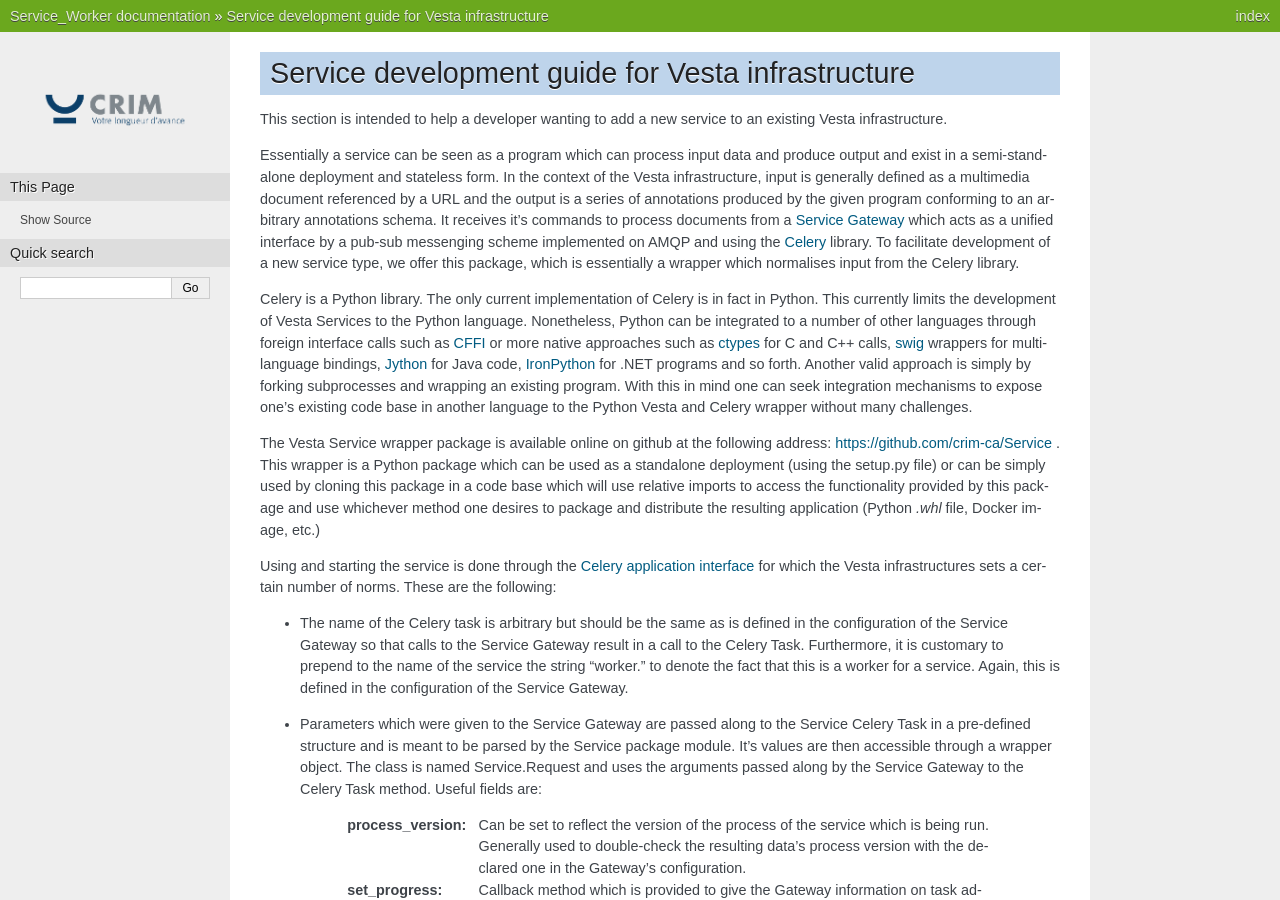
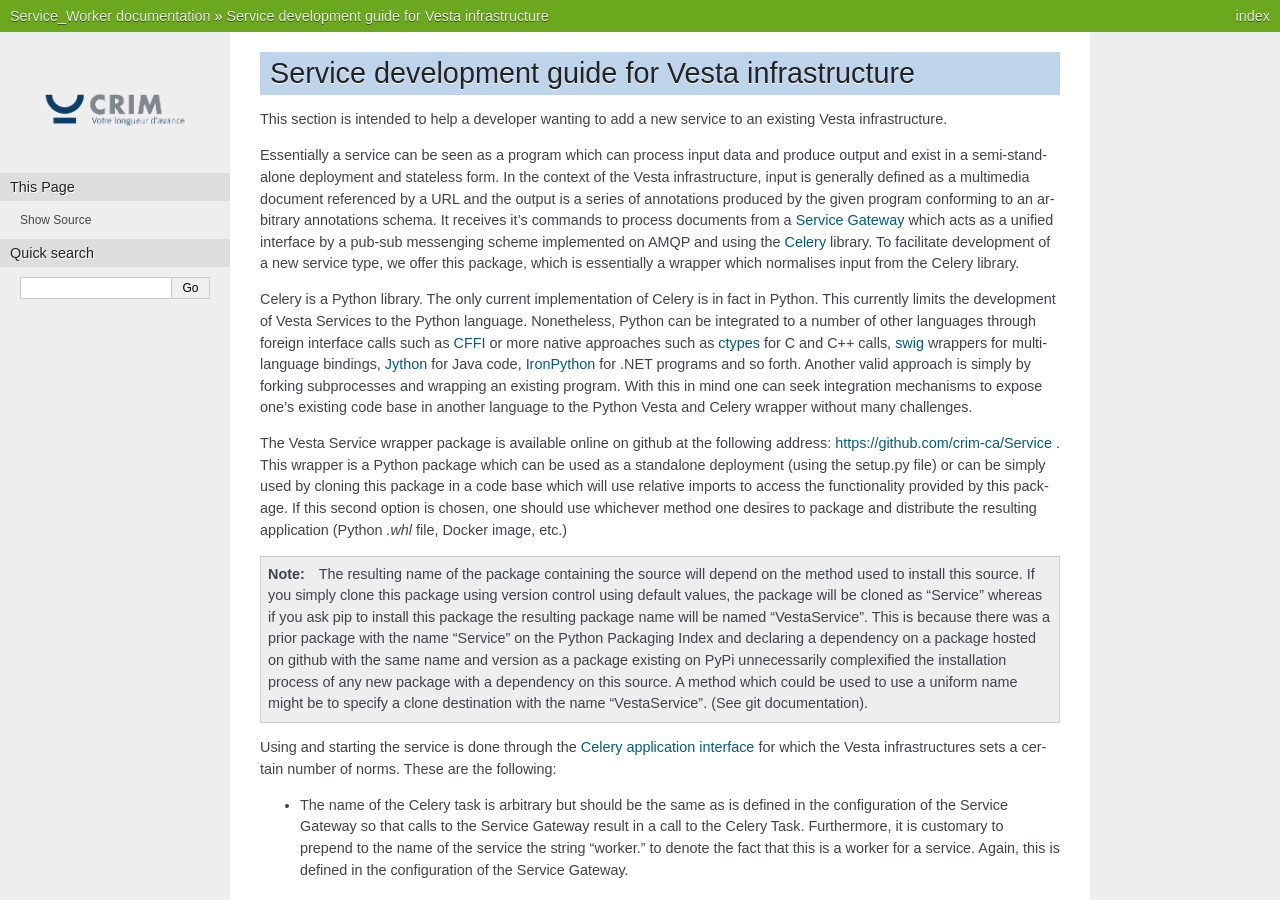
Before and after one commit to crim-ca/Service, a Sphinx documentation site: the page built from docs/user_guide.rst, in a window 1280 px wide and 900 px high. Built offline with Sphinx 7.4.7, drawn with Linux system fonts in a browser that asks for light colours; the version number could not be read and is left out.

Commit message:
Change user guide to reflect the Renaming of the package.

```diff
--- a/docs/conf.py
+++ b/docs/conf.py
@@ -18,7 +18,7 @@ import sys, os
 # documentation root, use os.path.abspath to make it absolute, like shown here.
 sys.path.insert(0, os.path.abspath('../..'))
 
-from Service.__meta__ import __version__
+from VestaService.__meta__ import __version__
 
 # -- General configuration -----------------------------------------------------
 
--- a/docs/user_guide.rst
+++ b/docs/user_guide.rst
@@ -7,7 +7,9 @@ Essentially a service can be seen as a program which can process input data and
 
 Celery is a Python library. The only current implementation of Celery is in fact in Python. This currently limits the development of Vesta Services to the Python language. Nonetheless, Python can be integrated to a number of other languages through foreign interface calls such as `CFFI <https://cffi.readthedocs.org/en/latest/>`_ or more native approaches such as `ctypes <https://docs.python.org/2/library/ctypes.html>`_ for C and C++ calls, `swig <http://www.swig.org/>`_ wrappers for multi-language bindings, `Jython <http://www.jython.org/>`_ for Java code, `IronPython <http://ironpython.net/>`_ for .NET programs and so forth. Another valid approach is simply by forking subprocesses and wrapping an existing program. With this in mind one can seek integration mechanisms to expose one's existing code base in another language to the Python Vesta and Celery wrapper without many challenges.
 
-The Vesta Service wrapper package is available online on github at the following address: https://github.com/crim-ca/Service .  This wrapper is a Python package which can be used as a standalone deployment (using the setup.py file) or can be simply used by cloning this package in a code base which will use relative imports to access the functionality provided by this package and use whichever method one desires to package and distribute the resulting application (Python *.whl* file, Docker image, etc.)
+The Vesta Service wrapper package is available online on github at the following address: https://github.com/crim-ca/Service .  This wrapper is a Python package which can be used as a standalone deployment (using the setup.py file) or can be simply used by cloning this package in a code base which will use relative imports to access the functionality provided by this package. If this second option is chosen, one should use whichever method one desires to package and distribute the resulting application (Python *.whl* file, Docker image, etc.)
+
+.. note:: The resulting name of the package containing the source will depend on the method used to install this source. If you simply clone this package using version control using default values, the package will be cloned as "Service" whereas if you ask pip to install this package the resulting package name will be named "VestaService". This is because there was a prior package with the name "Service" on the Python Packaging Index and declaring a dependency on a package hosted on github with the same name and version as a package existing on PyPi unnecessarily complexified the installation process of any new package with a dependency on this source. A method which could be used to use a uniform name might be to specify a clone destination with the name "VestaService". (See git documentation).
 
 Using and starting the service is done through the `Celery application interface <http://docs.celeryproject.org/en/latest/getting-started/first-steps-with-celery.html#application>`_ for which the Vesta infrastructures sets a certain number of norms. These are the following:
 
```
